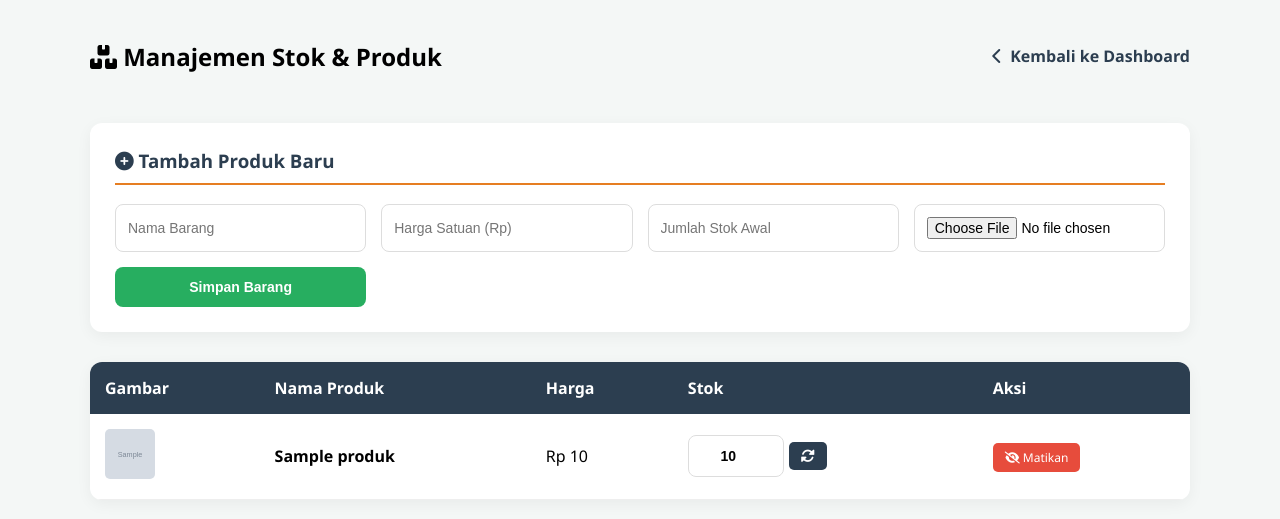
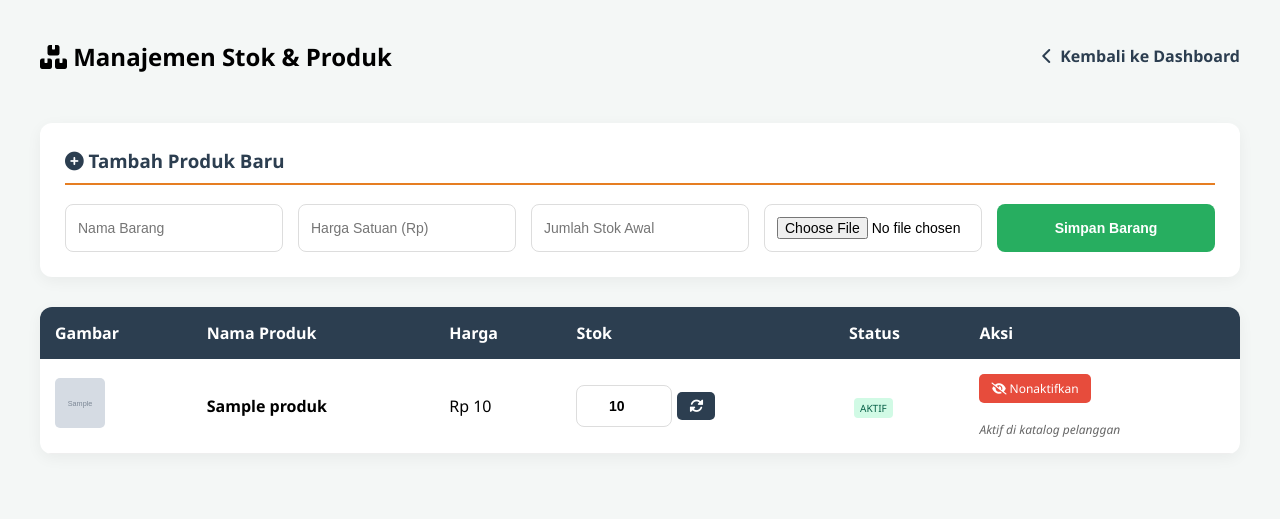
Before and after one commit to hehe986/punakawan, a Flask app: page /admin/produk in a window 1280 px wide. Shown: the top 519 px of the page. Run offline with Flask 3, Linux system fonts and the light colour scheme; a user stored in the database is signed in; tables that the repository leaves empty hold one stand-in row (values such as "Sample post"); grey boxes marked "Sample" are stand-in pictures; data that the repository does not hold is empty; some libraries are stand-ins or nearby versions.

Commit message:
Update kelola_produk.html

```diff
--- a/templates/kelola_produk.html
+++ b/templates/kelola_produk.html
@@ -13,11 +13,12 @@
             --accent: #e67e22;
             --success: #27ae60;
             --danger: #e74c3c;
+            --warning: #f39c12;
             --bg: #f4f7f6;
         }
 
         body { font-family: 'Segoe UI', sans-serif; background: var(--bg); margin: 0; padding: 20px; }
-        .container { max-width: 1100px; margin: 0 auto; }
+        .container { max-width: 1200px; margin: 0 auto; }
 
         .header { display: flex; justify-content: space-between; align-items: center; margin-bottom: 30px; }
         .btn-back { text-decoration: none; color: var(--primary); font-weight: bold; display: flex; align-items: center; gap: 8px; }
@@ -34,21 +35,106 @@
         .table-card { background: white; border-radius: 12px; box-shadow: 0 4px 15px rgba(0,0,0,0.05); overflow: hidden; }
         table { width: 100%; border-collapse: collapse; }
         th { background: var(--primary); color: white; padding: 15px; text-align: left; }
-        td { padding: 15px; border-bottom: 1px solid #eee; }
+        td { padding: 15px;
+            border-bottom: 1px solid #eee;
+            vertical-align: middle;
+        }
 
         /* Gaya untuk baris yang dinonaktifkan */
-        .row-disabled { background-color: #f9f9f9; opacity: 0.7; }
+        .row-disabled {
+            background-color: #f9f9f9;
+        }
+
+        .row-disabled img {
+            filter: grayscale(100%);
+            opacity: 0.85;
+        }
+
+        .row-disabled .btn-activate,
+        .row-disabled .btn-permanent-delete {
+            opacity: 1;
+        }
+
+        .row-disabled .badge-status {
+            opacity: 1;
+            font-weight: bold;
+        }
         .badge-status { font-size: 10px; padding: 3px 6px; border-radius: 4px; text-transform: uppercase; margin-left: 5px; }
         .bg-del { background: #fee2e2; color: #b91c1c; }
+        .bg-warning { background: #fef3c7; color: #92400e; }
 
         .img-thumb { width: 50px; height: 50px; object-fit: cover; border-radius: 5px; }
         .stock-input { width: 70px; text-align: center; font-weight: bold; }
 
+        input:disabled {
+            background-color: #f3f4f6;
+            color: #6b7280;
+            cursor: not-allowed;
+        }
+
         .btn-update { background: var(--primary); color: white; border: none; padding: 6px 12px; border-radius: 5px; cursor: pointer; }
-        .btn-delete { background: var(--danger); color: white; padding: 6px 12px; border-radius: 5px; text-decoration: none; font-size: 12px; cursor: pointer; }
-        .btn-activate { background: var(--success); color: white; padding: 6px 12px; border-radius: 5px; text-decoration: none; font-size: 12px; }
+        .btn-delete {
+            background: var(--danger);
+            color: white;
+            padding: 6px 12px;
+            border-radius: 5px;
+            text-decoration: none;
+            font-size: 12px;
+            cursor: pointer;
+            display: inline-block;
+            margin-bottom: 5px;
+        }
+        .btn-activate {
+            background: var(--success);
+            color: white;
+            padding: 6px 12px;
+            border-radius: 5px;
+            text-decoration: none;
+            font-size: 12px;
+            display: inline-block;
+            margin-bottom: 5px;
+        }
+        .btn-permanent-delete {
+            background: #991b1b;
+            color: white;
+            padding: 6px 12px;
+            border-radius: 5px;
+            text-decoration: none;
+            font-size: 12px;
+            cursor: pointer;
+            display: inline-block;
+            border: none;
+            font-family: inherit;
+        }
 
         .badge-low { background: #fff3cd; color: #856404; padding: 4px 8px; border-radius: 4px; font-size: 11px; font-weight: bold; }
+
+        .action-group {
+            display: flex;
+            flex-direction: column;
+            gap: 8px;
+            align-items: flex-start;
+        }
+
+        .status-info {
+            font-size: 12px;
+            color: #666;
+            margin-top: 5px;
+            font-style: italic;
+        }
+
+        .danger-zone {
+            background: #fee2e2;
+            padding: 15px;
+            border-radius: 8px;
+            margin-top: 20px;
+            border-left: 4px solid #dc2626;
+        }
+        .danger-zone h4 {
+            color: #dc2626;
+            margin: 0 0 10px 0;
+            font-size: 14px;
+        }
     </style>
 </head>
 <body>
@@ -80,6 +166,7 @@
                     <th>Nama Produk</th>
                     <th>Harga</th>
                     <th>Stok</th>
+                    <th>Status</th>
                     <th>Aksi</th>
                 </tr>
             </thead>
@@ -107,30 +194,62 @@
                     </td>
                     <td>
                         {% if p.status == 'dihapus' %}
+                            <span class="badge-status bg-del">Non-Aktif</span>
+                        {% else %}
+                            <span class="badge-status" style="background: #d1fae5; color: #065f46;">Aktif</span>
+                        {% endif %}
+                    </td>
+                    <td>
+                        <div class="action-group">
+                            {% if p.status == 'dihapus' %}
                                 <a href="{{ url_for('aktifkan_produk', id=p.id_produk) }}" class="btn-activate">
-                                <i class="fas fa-power-off"></i> Aktifkan
+                                    <i class="fas fa-power-on"></i> Aktifkan
                                 </a>
+                                <button onclick="konfirmasiHapusPermanen(event, '{{ url_for('hapus_permanen', id=p.id_produk) }}', '{{ p.nama_produk }}')"
+                                        class="btn-permanent-delete">
+                                    <i class="fas fa-trash-alt"></i> Hapus Permanen
+                                </button>
+                                <div class="status-info">
+                                    Produk ini sudah dinonaktifkan
+                                </div>
                             {% else %}
                                 <a href="#"
                                    class="btn-delete"
                                    onclick="konfirmasiHapus(event, '{{ url_for('hapus_produk', id=p.id_produk) }}', '{{ p.nama_produk }}')">
-                                <i class="fas fa-eye-slash"></i> Matikan
+                                    <i class="fas fa-eye-slash"></i> Nonaktifkan
                                 </a>
+                                <div class="status-info">
+                                    Aktif di katalog pelanggan
+                                </div>
                             {% endif %}
+                        </div>
                     </td>
                 </tr>
                 {% endfor %}
             </tbody>
         </table>
+
+        <!-- Danger Zone Section -->
+        {% set produk_dihapus = produk|selectattr('status', 'equalto', 'dihapus')|list %}
+        {% if produk_dihapus|length > 0 %}
+        <div class="danger-zone">
+            <h4><i class="fas fa-exclamation-triangle"></i> Area Berbahaya - Produk yang Dinonaktifkan</h4>
+            <p style="margin: 0; font-size: 13px; color: #666;">
+                Terdapat <strong>{{ produk_dihapus|length }}</strong> produk yang dinonaktifkan.
+                Hapus permanen akan menghapus data produk dari database secara permanen dan tidak dapat dikembalikan.
+            </p>
+        </div>
+        {% endif %}
     </div>
 </div>
 
 <script>
+    // Fungsi untuk nonaktifkan produk (soft delete)
     function konfirmasiHapus(event, url, namaProduk) {
         event.preventDefault();
         Swal.fire({
             title: 'Nonaktifkan Produk?',
-            text: "Produk '" + namaProduk + "' tidak akan muncul di katalog pelanggan, tapi riwayat transaksi tetap aman.",
+            text: "Produk '" + namaProduk + "' tidak akan muncul di katalog pelanggan, tapi data tetap tersimpan.",
             icon: 'warning',
             showCancelButton: true,
             confirmButtonColor: '#e74c3c',
@@ -145,6 +264,46 @@
         })
     }
 
+    // Fungsi untuk hapus permanen
+    function konfirmasiHapusPermanen(event, url, namaProduk) {
+        event.preventDefault();
+        Swal.fire({
+            title: 'HAPUS PERMANEN?',
+            html: `<div style="text-align: left; padding: 10px;">
+                   <p><strong>Produk:</strong> ${namaProduk}</p>
+                   <p style="color: #dc2626; font-weight: bold;">
+                       <i class="fas fa-exclamation-triangle"></i> PERHATIAN:
+                   </p>
+                   <ul style="text-align: left; margin-left: 20px;">
+                       <li>Data akan dihapus secara permanen dari database</li>
+                       <li>Tidak dapat dikembalikan (irreversible)</li>
+                       <li>Riwayat transaksi terkait produk ini mungkin terpengaruh</li>
+                   </ul>
+                   <p>Masukkan <strong>"HAPUS"</strong> untuk konfirmasi:</p>
+                   <input type="text" id="confirmText" class="swal2-input" placeholder="Ketik HAPUS">
+                   </div>`,
+            icon: 'error',
+            showCancelButton: true,
+            confirmButtonColor: '#991b1b',
+            cancelButtonColor: '#6b7280',
+            confirmButtonText: 'Hapus Permanen',
+            cancelButtonText: 'Batalkan',
+            reverseButtons: true,
+            preConfirm: () => {
+                const confirmValue = document.getElementById('confirmText').value;
+                if (confirmValue !== 'HAPUS') {
+                    Swal.showValidationMessage('Harap ketik "HAPUS" untuk konfirmasi');
+                }
+                return confirmValue;
+            }
+        }).then((result) => {
+            if (result.isConfirmed && result.value === 'HAPUS') {
+                window.location.href = url;
+            }
+        })
+    }
+
+    // Notifikasi flash messages
     {% with messages = get_flashed_messages(with_categories=true) %}
       {% if messages %}
         {% for category, message in messages %}
```
Lines whose indentation alone changed are shown as unchanged.
